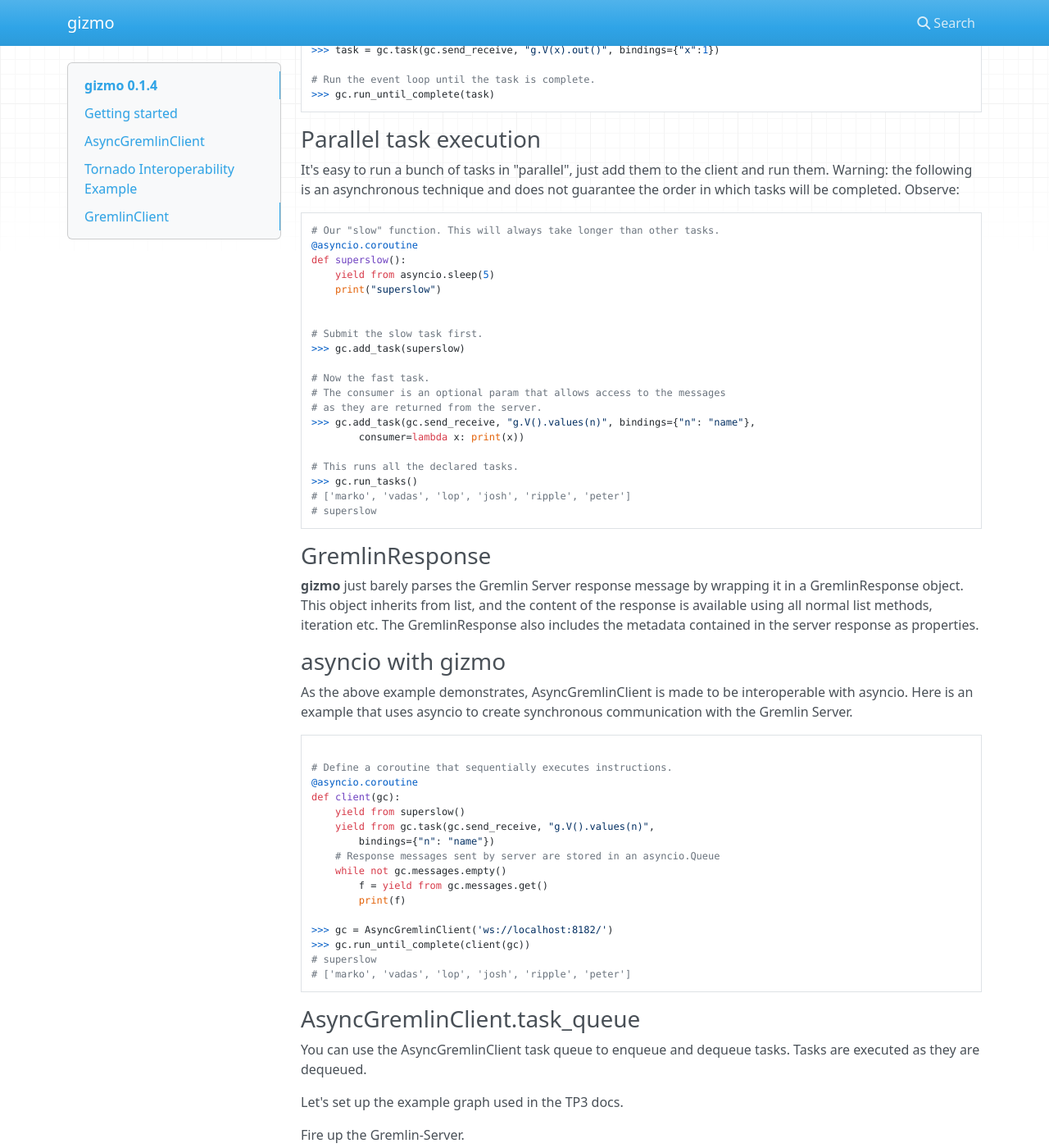
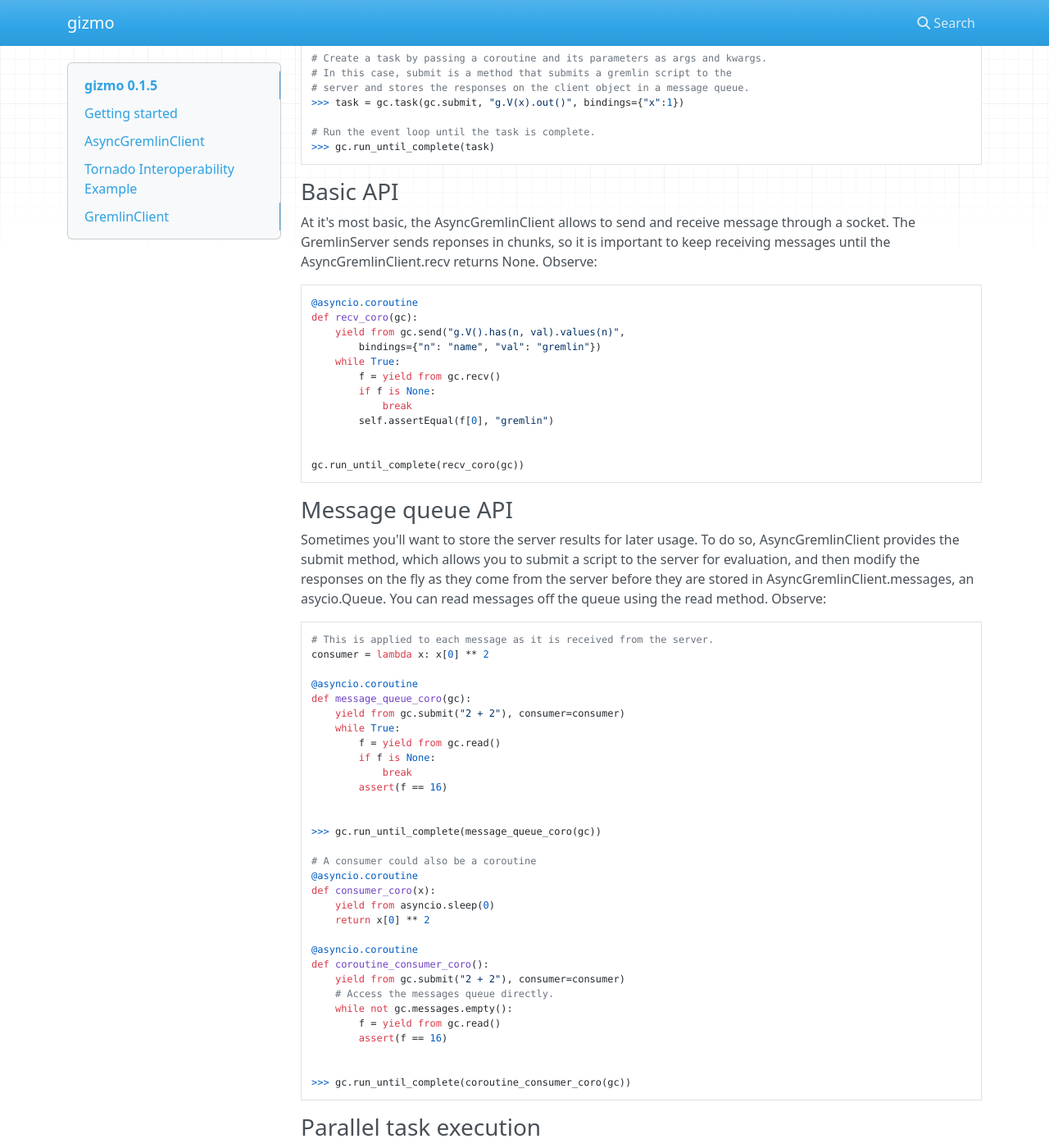
Before and after one commit to davebshow/gizmo, an MkDocs documentation site: the page built from docs/index.md, in a window 1280 px wide and 1400 px high, scrolled down 738 px. Shown: the whole window at 82% size. Built offline with MkDocs 1.6.1, drawn with Linux system fonts in a browser that asks for light colours; nearby versions of some CDN libraries; old or Windows-style settings are respelled for this version of MkDocs; some of the changed text lies outside the part shown.

Commit message:
added a simple recv api, updated docs, added a read method for the messagequeue api

````diff
--- a/docs/index.md
+++ b/docs/index.md
@@ -1,4 +1,6 @@
-# gizmo 0.1.4
+# gizmo 0.1.5
+
+**API BREAKING CHANGES HAVE OCCURRED BETWEEN 0.1.4 AND 0.1.5 - AsyncGremlinClient.send_receive is now AsyncGremlinClient.submit**
 
 **gizmo** is a **Python 3** driver for the the [TP3 Gremlin Server](http://www.tinkerpop.com/docs/3.0.0.M7/#gremlin-server). This module is built on [asyncio](https://docs.python.org/3/library/asyncio.html) and [websockets](http://aaugustin.github.io/websockets/). **gizmo** is currently in **alpha** mode, but all major functionality has test coverage.
 
@@ -24,12 +26,69 @@
 >>> gc = AsyncGremlinClient('ws://localhost:8182/')
 
 # Create a task by passing a coroutine and its parameters as args and kwargs.
-# In this case, send_receive is a method that submits a gremlin script to the
+# In this case, submit is a method that submits a gremlin script to the
 # server and stores the responses on the client object in a message queue.
->>> task = gc.task(gc.send_receive, "g.V(x).out()", bindings={"x":1})
+>>> task = gc.task(gc.submit, "g.V(x).out()", bindings={"x":1})
 
 # Run the event loop until the task is complete.
 >>> gc.run_until_complete(task)
+```
+
+### Basic API
+
+At it's most basic, the AsyncGremlinClient allows to send and receive message through a socket. The GremlinServer sends reponses in chunks, so it is important to keep receiving messages until the AsyncGremlinClient.recv returns None. Observe:
+
+```python
+@asyncio.coroutine
+def recv_coro(gc):
+    yield from gc.send("g.V().has(n, val).values(n)",
+        bindings={"n": "name", "val": "gremlin"})
+    while True:
+        f = yield from gc.recv()
+        if f is None:
+            break
+        self.assertEqual(f[0], "gremlin")
+
+
+gc.run_until_complete(recv_coro(gc))
+```
+
+### Message queue API
+
+Sometimes you'll want to store the server results for later usage. To do so, AsyncGremlinClient provides the submit method, which allows you to submit a script to the server for evaluation, and then modify the responses on the fly as they come from the server before they are stored in AsyncGremlinClient.messages, an asycio.Queue. You can read messages off the queue using the read method. Observe:
+
+```python
+# This is applied to each message as it is received from the server.
+consumer = lambda x: x[0] ** 2
+
+@asyncio.coroutine
+def message_queue_coro(gc):
+    yield from gc.submit("2 + 2"), consumer=consumer)
+    while True:
+        f = yield from gc.read()
+        if f is None:
+            break
+        assert(f == 16)
+
+
+>>> gc.run_until_complete(message_queue_coro(gc))
+
+# A consumer could also be a coroutine
+@asyncio.coroutine
+def consumer_coro(x):
+    yield from asyncio.sleep(0)
+    return x[0] ** 2
+
+@asyncio.coroutine
+def coroutine_consumer_coro():
+    yield from gc.submit("2 + 2"), consumer=consumer)
+    # Access the messages queue directly.
+    while not gc.messages.empty():
+        f = yield from gc.read()
+        assert(f == 16)
+
+
+>>> gc.run_until_complete(coroutine_consumer_coro(gc))
 ```
 
 ### Parallel task execution
@@ -50,7 +109,7 @@
 # Now the fast task.
 # The consumer is an optional param that allows access to the messages
 # as they are returned from the server.
->>> gc.add_task(gc.send_receive, "g.V().values(n)", bindings={"n": "name"},
+>>> gc.add_task(gc.submit, "g.V().values(n)", bindings={"n": "name"},
         consumer=lambda x: print(x))
 
 # This runs all the declared tasks.
@@ -65,7 +124,7 @@
 
 ### asyncio with gizmo
 
-As the above example demonstrates, AsyncGremlinClient is made to be interoperable with asyncio. Here is an example that uses asyncio to create synchronous communication with the Gremlin Server.
+As the above examples demonstrate, AsyncGremlinClient is made to be interoperable with asyncio. Here is an example that uses asyncio to create synchronous communication with the Gremlin Server.
 
 ```python
 
@@ -73,12 +132,15 @@
 @asyncio.coroutine
 def client(gc):
     yield from superslow()
-    yield from gc.task(gc.send_receive, "g.V().values(n)",
+    yield from gc.task(gc.submit, "g.V().values(n)",
         bindings={"n": "name"})
     # Response messages sent by server are stored in an asyncio.Queue
-    while not gc.messages.empty()
+    while True:
         f = yield from gc.messages.get()
+        if f is None:
+            break
         print(f)
+
 
 >>> gc = AsyncGremlinClient('ws://localhost:8182/')
 >>> gc.run_until_complete(client(gc))
@@ -102,17 +164,17 @@
 @asyncio.coroutine
 def graph_create_coro(gc):
     # Open a TinkerGraph.
-    yield from gc.task(gc.send_receive, "g = TinkerGraph.open()",
+    yield from gc.task(gc.submit, "g = TinkerGraph.open()",
         consumer=lambda x: x)
     f = yield from gc.messages.get()
     assert(f.status_code == 200)
 
     # Clear the graph.
-    yield from gc.task(gc.send_receive, "g.V().remove(); g.E().remove();",
+    yield from gc.task(gc.submit, "g.V().remove(); g.E().remove();",
         collect=False)
 
     # Add nodes, edge, add/remove properties.
-    yield from gc.task(gc.send_receive,
+    yield from gc.task(gc.submit,
         ("gremlin = g.addVertex(label,'software','name','gremlin');" +
          "gremlin.property('created', 2009);" +
          "blueprints = g.addVertex(label,'software','name','blueprints');" +
@@ -121,17 +183,17 @@
          "blueprints.property('created').remove()"), collect=False)
 
     # Confirm node creation.
-    yield from gc.task(gc.send_receive, "g.V().count()", consumer=lambda x: x)
+    yield from gc.task(gc.submit, "g.V().count()", consumer=lambda x: x)
     f = yield from gc.messages.get()
     assert(f[0] == 2)
 
     # Confirm edge creation.
-    yield from gc.task(gc.send_receive, "g.E().count()", consumer=lambda x: x)
+    yield from gc.task(gc.submit, "g.E().count()", consumer=lambda x: x)
     f = yield from gc.messages.get()
     assert(f[0] == 1)
 
 >>> gc = AsyncGremlinClient("ws://localhost:8182/")
->>> gc.run_until_complete(graph_create_coro())
+>>> gc.run_until_complete(graph_create_coro(gc))
 ```
 
 Ok, now use the task queue to interact with the graph.
@@ -143,7 +205,7 @@
     if consumer is None:
         consumer = lambda x: x[0]
     yield from asyncio.sleep(0.25)
-    yield from gc.task(gc.send_receive, "g.V().has(n, val).values(n)",
+    yield from gc.task(gc.submit, "g.V().has(n, val).values(n)",
         bindings={"n": "name", "val": "gremlin"}, consumer=consumer)
 
 
@@ -153,7 +215,7 @@
 def enqueue_dequeue_coro(gc):
     # Enqueues.
     yield from gc.enqueue_task(sleepy)
-    yield from gc.enqueue_task(gc.send_receive, "g.V().has(n, val).values(n)",
+    yield from gc.enqueue_task(gc.submit, "g.V().has(n, val).values(n)",
         bindings={"n": "name", "val": "blueprints"},
         consumer=lambda x: x[0])
 
@@ -180,7 +242,7 @@
 @asyncio.coroutine
 def client(gc):
     yield from gc.enqueue_task(superslow)
-    yield from gc.enqueue_task(gc.send_receive, "g.V().values(name)",
+    yield from gc.enqueue_task(gc.submit, "g.V().values(name)",
         bindings={"name": "name"})
     yield from gc.dequeue_all()
 
@@ -200,16 +262,16 @@
 
 
 @asyncio.coroutine
-def enqueue_all_coro():
+def enqueue_all_coro(gc):
     yield from gc.enqueue_task(sleepy,
         consumer=lambda x: x[0])
-    yield from gc.enqueue_task(gc.send_receive, "g.V().has(n, val).values(n)",
+    yield from gc.enqueue_task(gc.submit, "g.V().has(n, val).values(n)",
         bindings={"n": "name", "val": "blueprints"},
         consumer=lambda x: x[0])
 
 
 # Add all items to the task queue.
->>> gc.run_until_complete(enqueue_all_coro())
+>>> gc.run_until_complete(enqueue_all_coro(gc))
 # Map the consumer coroutines to the task queue.
 >>> gc.async_dequeue_all(async_dequeue_consumer)
 
@@ -294,7 +356,7 @@
     def get(self):
         gc = AsyncGremlinClient(uri='ws://localhost:8182/')
         # Could define custom receive here, but for brevity...
-        yield from gc.task(gc.send_receive, "g.V().values(n)",
+        yield from gc.task(gc.submit, "g.V().values(n)",
             bindings={"n": "name"})
         while not gc.messages.empty():
             message = yield from gc.messages.get()
--- a/setup.py
+++ b/setup.py
@@ -4,7 +4,7 @@
 
 setup(
     name="gizmo",
-    version="0.1.4",
+    version="0.1.5",
     url="",
     license="MIT",
     author="davebshow",
````
Also changed, not shown: README.md (+82 -20 lines), site/index.html, 2 other files.
